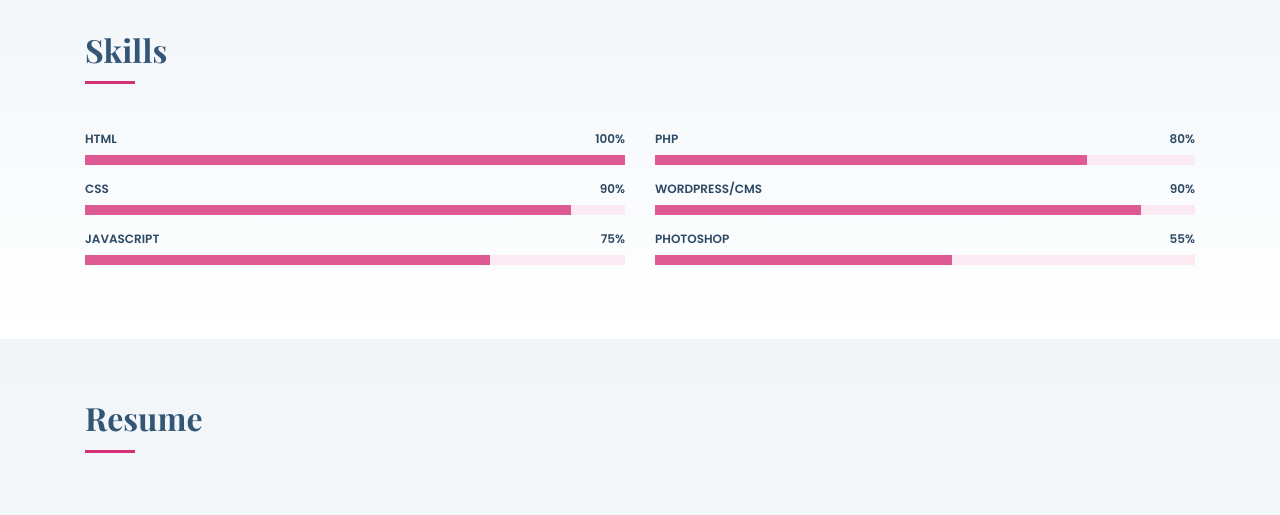
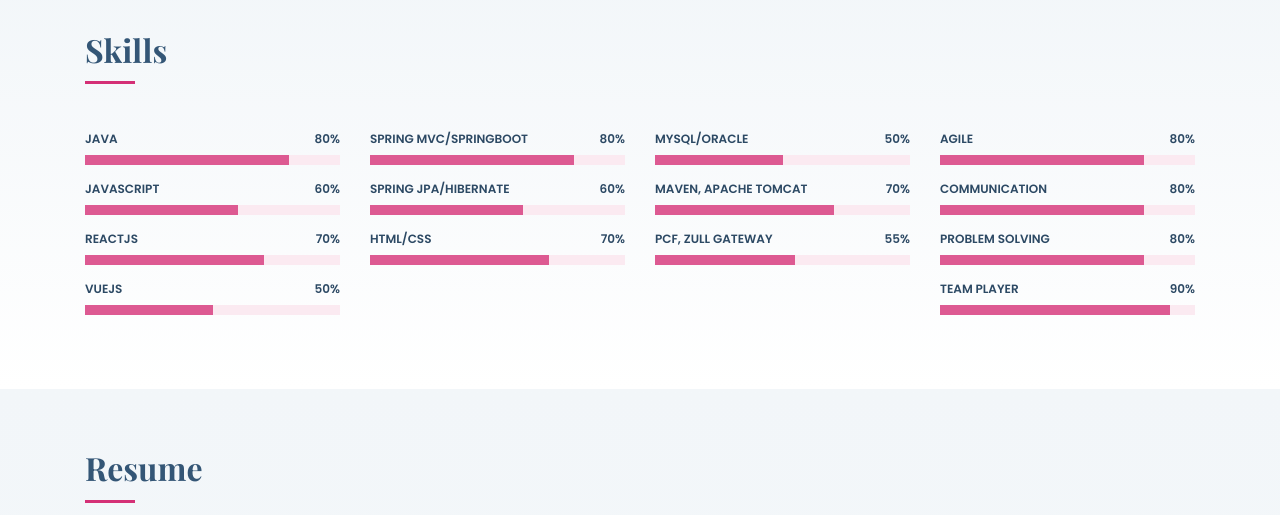
Before and after one commit to AvaniVora/avanivora.me, a plain HTML site: page index.html in a window 1280 px wide. Shown: the part 1220-1735 px from the top of the page. Drawn offline with nearby package versions, Linux system fonts and the light colour scheme; a web font is replaced by a local one.

Commit message:
Updating Skills section.

```diff
--- a/index.html
+++ b/index.html
@@ -114,55 +114,120 @@
 
         <div class="row skills-content">
 
-          <div class="col-lg-6">
+          <div class="col-lg-3">
 
             <div class="progress">
-              <span class="skill">HTML <i class="val">100%</i></span>
-              <div class="progress-bar-wrap">
-                <div class="progress-bar" role="progressbar" aria-valuenow="100" aria-valuemin="0" aria-valuemax="100"></div>
-              </div>
-            </div>
-
-            <div class="progress">
-              <span class="skill">CSS <i class="val">90%</i></span>
-              <div class="progress-bar-wrap">
-                <div class="progress-bar" role="progressbar" aria-valuenow="90" aria-valuemin="0" aria-valuemax="100"></div>
-              </div>
-            </div>
-
-            <div class="progress">
-              <span class="skill">JavaScript <i class="val">75%</i></span>
-              <div class="progress-bar-wrap">
-                <div class="progress-bar" role="progressbar" aria-valuenow="75" aria-valuemin="0" aria-valuemax="100"></div>
-              </div>
-            </div>
-
-          </div>
-
-          <div class="col-lg-6">
-
-            <div class="progress">
-              <span class="skill">PHP <i class="val">80%</i></span>
+              <span class="skill">JAVA <i class="val">80%</i></span>
               <div class="progress-bar-wrap">
                 <div class="progress-bar" role="progressbar" aria-valuenow="80" aria-valuemin="0" aria-valuemax="100"></div>
               </div>
             </div>
 
             <div class="progress">
-              <span class="skill">WordPress/CMS <i class="val">90%</i></span>
+              <span class="skill">JavaScript <i class="val">60%</i></span>
               <div class="progress-bar-wrap">
-                <div class="progress-bar" role="progressbar" aria-valuenow="90" aria-valuemin="0" aria-valuemax="100"></div>
+                <div class="progress-bar" role="progressbar" aria-valuenow="60" aria-valuemin="0" aria-valuemax="100"></div>
               </div>
             </div>
 
             <div class="progress">
-              <span class="skill">Photoshop <i class="val">55%</i></span>
+              <span class="skill">ReactJS <i class="val">70%</i></span>
+              <div class="progress-bar-wrap">
+                <div class="progress-bar" role="progressbar" aria-valuenow="70" aria-valuemin="0" aria-valuemax="100"></div>
+              </div>
+            </div>
+
+            <div class="progress">
+              <span class="skill">VueJS <i class="val">50%</i></span>
+              <div class="progress-bar-wrap">
+                <div class="progress-bar" role="progressbar" aria-valuenow="50" aria-valuemin="0" aria-valuemax="100"></div>
+              </div>
+            </div>
+
+          </div>
+
+          <div class="col-lg-3">
+
+            <div class="progress">
+              <span class="skill">Spring MVC/SpringBoot <i class="val">80%</i></span>
+              <div class="progress-bar-wrap">
+                <div class="progress-bar" role="progressbar" aria-valuenow="80" aria-valuemin="0" aria-valuemax="100"></div>
+              </div>
+            </div>
+
+            <div class="progress">
+              <span class="skill">Spring JPA/Hibernate<i class="val">60%</i></span>
+              <div class="progress-bar-wrap">
+                <div class="progress-bar" role="progressbar" aria-valuenow="60" aria-valuemin="0" aria-valuemax="100"></div>
+              </div>
+            </div>
+
+            <div class="progress">
+              <span class="skill">HTML/CSS <i class="val">70%</i></span>
+              <div class="progress-bar-wrap">
+                <div class="progress-bar" role="progressbar" aria-valuenow="70" aria-valuemin="0" aria-valuemax="100"></div>
+              </div>
+            </div>
+
+          </div>
+
+          <div class="col-lg-3">
+
+            <div class="progress">
+              <span class="skill">MySql/Oracle <i class="val">50%</i></span>
+              <div class="progress-bar-wrap">
+                <div class="progress-bar" role="progressbar" aria-valuenow="50" aria-valuemin="0" aria-valuemax="100"></div>
+              </div>
+            </div>
+
+            <div class="progress">
+              <span class="skill">Maven, Apache Tomcat<i class="val">70%</i></span>
+              <div class="progress-bar-wrap">
+                <div class="progress-bar" role="progressbar" aria-valuenow="70" aria-valuemin="0" aria-valuemax="100"></div>
+              </div>
+            </div>
+
+            <div class="progress">
+              <span class="skill">PCF, ZULL Gateway <i class="val">55%</i></span>
               <div class="progress-bar-wrap">
                 <div class="progress-bar" role="progressbar" aria-valuenow="55" aria-valuemin="0" aria-valuemax="100"></div>
               </div>
             </div>
 
           </div>
+
+          <div class="col-lg-3">
+
+            <div class="progress">
+              <span class="skill">Agile <i class="val">80%</i></span>
+              <div class="progress-bar-wrap">
+                <div class="progress-bar" role="progressbar" aria-valuenow="80" aria-valuemin="0" aria-valuemax="100"></div>
+              </div>
+            </div>
+
+            <div class="progress">
+              <span class="skill">Communication <i class="val">80%</i></span>
+              <div class="progress-bar-wrap">
+                <div class="progress-bar" role="progressbar" aria-valuenow="80" aria-valuemin="0" aria-valuemax="100"></div>
+              </div>
+            </div>
+
+            <div class="progress">
+              <span class="skill">Problem Solving <i class="val">80%</i></span>
+              <div class="progress-bar-wrap">
+                <div class="progress-bar" role="progressbar" aria-valuenow="80" aria-valuemin="0" aria-valuemax="100"></div>
+              </div>
+            </div>
+
+            <div class="progress">
+              <span class="skill">Team player <i class="val">90%</i></span>
+              <div class="progress-bar-wrap">
+                <div class="progress-bar" role="progressbar" aria-valuenow="90" aria-valuemin="0" aria-valuemax="100"></div>
+              </div>
+            </div>
+
+          </div>
+
 
         </div>
 
```
